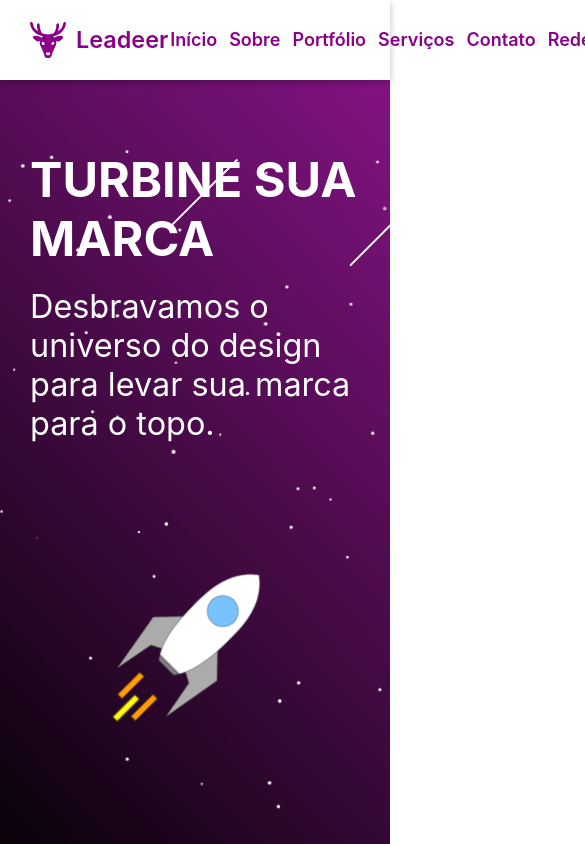
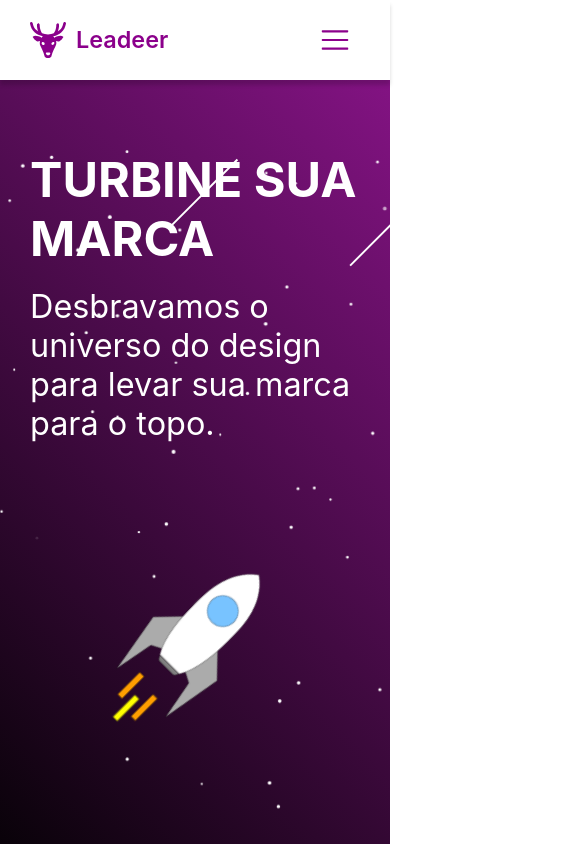
Before and after one commit to RodrigoJuliano/leadeer-landing-page, a Vue app: page / in a window 390 px wide. Shown: the top 844 px of the page, 585 px wide, since content can reach past the window. Built offline with nearby package versions, Linux system fonts and the light colour scheme.

Commit message:
Navigation menu on mobile

```diff
--- a/src/components/LinkHeader.vue
+++ b/src/components/LinkHeader.vue
@@ -5,20 +5,12 @@ defineProps<{
   // Passing text as prop to avoid unecessary rerenders (using prop stability)
   text: string;
   to: string;
-  isActive?: boolean;
 }>();
 </script>
 
 <template>
-  <RouterLink v-bind="$props" custom v-slot="{ navigate, href }">
-    <a
-      v-bind="$attrs"
-      :href="href"
-      @click="navigate"
-      :class="[{ 'link-active': isActive }, 'link-header']"
-    >
-      {{ text }}
-    </a>
+  <RouterLink :to="to" class="link-header">
+    {{ text }}
   </RouterLink>
 </template>
 
@@ -36,8 +28,4 @@ a:hover,
 a.link-active {
   border-color: currentColor;
 }
-
-a + a {
-  margin-left: 8px;
-}
 </style>
--- a/src/components/TheHeader.vue
+++ b/src/components/TheHeader.vue
@@ -1,37 +1,30 @@
 <script setup lang="ts">
-import { computed } from 'vue';
-import { useRoute } from 'vue-router';
+import { ref } from 'vue';
+import { useMediaQuery } from '@vueuse/core';
 import IconLeadeer from './icons/IconLeadeer.vue';
-import LinkHeader from './LinkHeader.vue';
+import TheHeaderNav from './TheHeaderNav.vue';
+import IconToggleMenu from './icons/IconToggleMenu.vue';
 
-const route = useRoute();
-const activePath = computed(() => `${route.path}${route.hash}`);
-const links = [
-  { to: '/#start', text: 'Início' },
-  { to: '/#about', text: 'Sobre' },
-  { to: '/#portfolio', text: 'Portfólio' },
-  { to: '/#services', text: 'Serviços' },
-  { to: '/#contact', text: 'Contato' },
-  { to: '/#medias', text: 'Redes' }
-];
+const menuOpen = ref(false);
+const smallScreen = useMediaQuery('(max-width: 700px)');
 </script>
 
 <template>
   <header class="site-width">
-    <a href="." class="container-logo">
+    <a href="." class="container-logo" aria->
       <IconLeadeer fill="darkmagenta" height="2em" />
       <span>Leadeer</span>
     </a>
-
-    <nav>
-      <LinkHeader
-        v-for="link in links"
-        :key="link.to"
-        :to="link.to"
-        :is-active="activePath === link.to"
-        :text="link.text"
-      />
-    </nav>
+    <label v-if="smallScreen">
+      <input class="menu-checkbox" type="checkbox" v-model="menuOpen" />
+      <IconToggleMenu class="menu-icon" :isOpen="menuOpen" aria-label="Menu de navegação" />
+    </label>
+    <!-- Desktop Nav -->
+    <TheHeaderNav v-if="!smallScreen" />
+    <Transition name="slide-x-fade" v-if="smallScreen">
+      <!-- Mobile Nav -->
+      <TheHeaderNav v-if="menuOpen" @click="menuOpen = false" />
+    </Transition>
   </header>
 </template>
 
@@ -46,7 +39,7 @@ header {
   height: var(--header-height);
   color: darkmagenta;
   background-color: white;
-  box-shadow: 0 3px 7px rgba(0, 0, 0, 0.26);
+  box-shadow: 0 5px 4px rgba(0, 0, 0, 0.16);
 }
 
 .container-logo {
@@ -61,4 +54,38 @@ span {
   font-weight: 600;
   padding-left: 10px;
 }
+
+.menu-checkbox {
+  display: block;
+  width: 50px;
+  height: 50px;
+  -moz-appearance: none;
+  -webkit-appearance: none;
+  appearance: none;
+}
+
+.menu-icon {
+  /* Position the icon in the center */
+  position: absolute;
+  top: 50%;
+  left: 50%;
+  translate: -50% -50%;
+
+  width: 1.5em;
+  height: 1.5em;
+}
+
+.slide-x-fade-enter-active {
+  transition: all 0.2s ease-out;
+}
+
+.slide-x-fade-leave-active {
+  transition: all 0.2s ease-in;
+}
+
+.slide-x-fade-enter-from,
+.slide-x-fade-leave-to {
+  transform: translateY(-20px);
+  opacity: 0;
+}
 </style>
--- /dev/null
+++ b/src/components/TheHeaderNav.vue
@@ -0,0 +1,59 @@
+<script setup lang="ts">
+import { computed } from 'vue';
+import { useRoute } from 'vue-router';
+import LinkHeader from './LinkHeader.vue';
+
+const route = useRoute();
+const activePath = computed(() => `${route.path}${route.hash}`);
+const links = [
+  { to: '/#start', text: 'Início' },
+  { to: '/#about', text: 'Sobre' },
+  { to: '/#portfolio', text: 'Portfólio' },
+  { to: '/#services', text: 'Serviços' },
+  { to: '/#contact', text: 'Contato' },
+  { to: '/#medias', text: 'Redes' }
+];
+</script>
+<template>
+  <nav>
+    <LinkHeader
+      v-for="link in links"
+      :key="link.to"
+      :to="link.to"
+      :is-active="activePath === link.to"
+      :text="link.text"
+    />
+  </nav>
+</template>
+
+<style scoped>
+.link-header + .link-header {
+  margin-left: 8px;
+}
+
+@media (max-width: 700px) {
+  nav {
+    position: fixed;
+    display: flex;
+    flex-direction: column;
+    top: var(--header-height);
+    left: 0;
+    right: 0;
+    text-align: center;
+    background-color: rgba(255, 255, 255, 1);
+    box-shadow: 0 5px 4px rgba(0, 0, 0, 0.16);
+  }
+
+  .link-header {
+    border-bottom: 1px solid rgba(139, 0, 139, 0.164);
+  }
+
+  .link-header + .link-header {
+    margin: 0;
+  }
+
+  .link-header {
+    padding: 10px 0;
+  }
+}
+</style>
--- /dev/null
+++ b/src/components/icons/IconToggleMenu.vue
@@ -0,0 +1,38 @@
+<script setup lang="ts">
+defineProps<{
+  isOpen: boolean;
+}>();
+</script>
+
+<template>
+  <svg
+    xmlns="http://www.w3.org/2000/svg"
+    viewBox="0 0 50 50"
+    fill="currentColor"
+    stroke-width="4"
+    stroke="currentColor"
+    stroke-linecap="round"
+    :class="{ open: isOpen }"
+  >
+    <line class="l0" x1="2" y1="9" x2="48" y2="9" />
+    <line class="l1" x1="2" y1="25" x2="48" y2="25" />
+    <line class="l2" x1="2" y1="41" x2="48" y2="41" />
+  </svg>
+</template>
+
+<style scoped>
+line {
+  transition: transform 0.2s;
+}
+.open > .l0 {
+  transform: rotateZ(45deg) translateY(-18%) translateX(20%);
+}
+
+.open > .l1 {
+  transform: translate(50%, 50%) scale(0);
+}
+
+.open > .l2 {
+  transform: rotateZ(-45deg) translateY(-12%) translateX(-50%);
+}
+</style>
```
